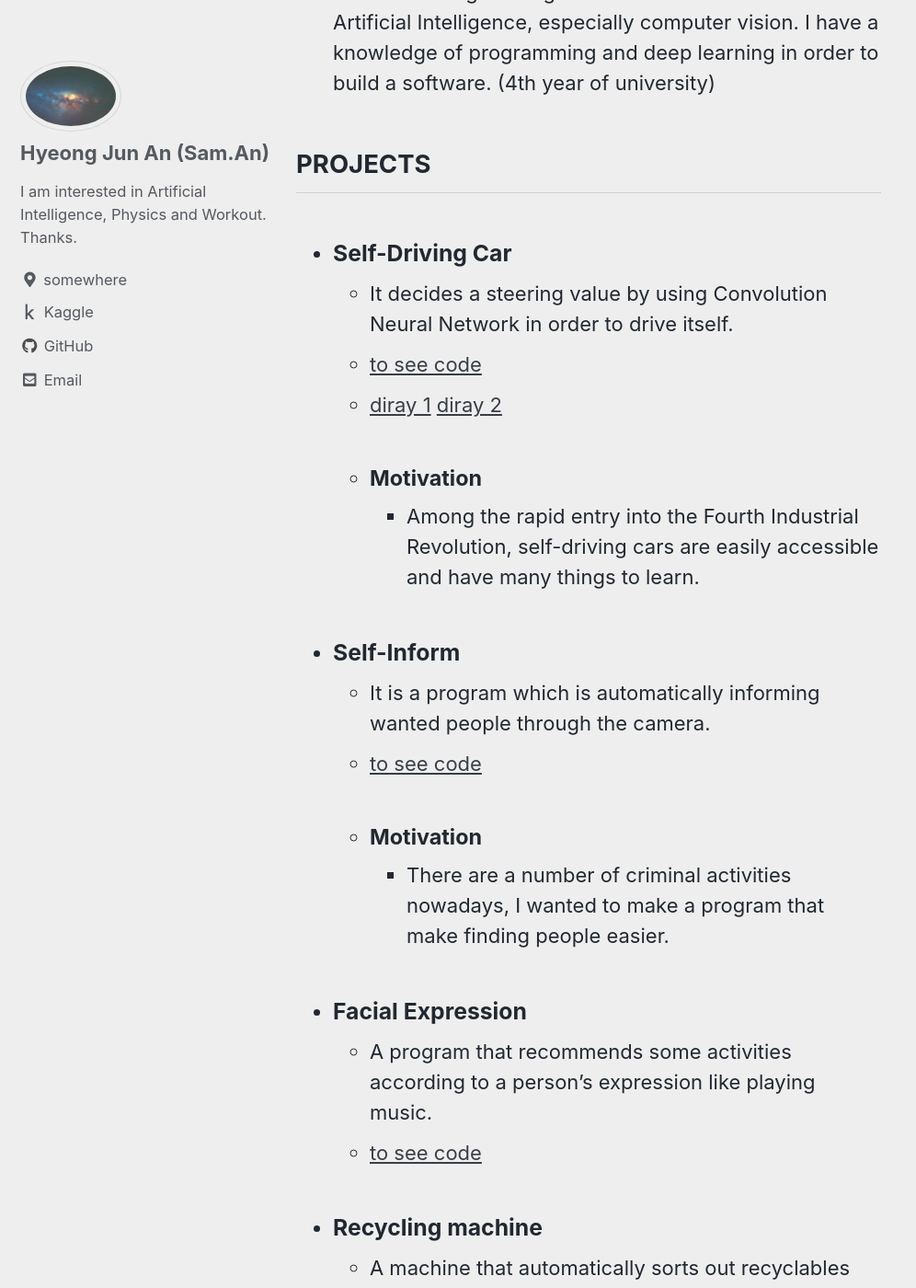
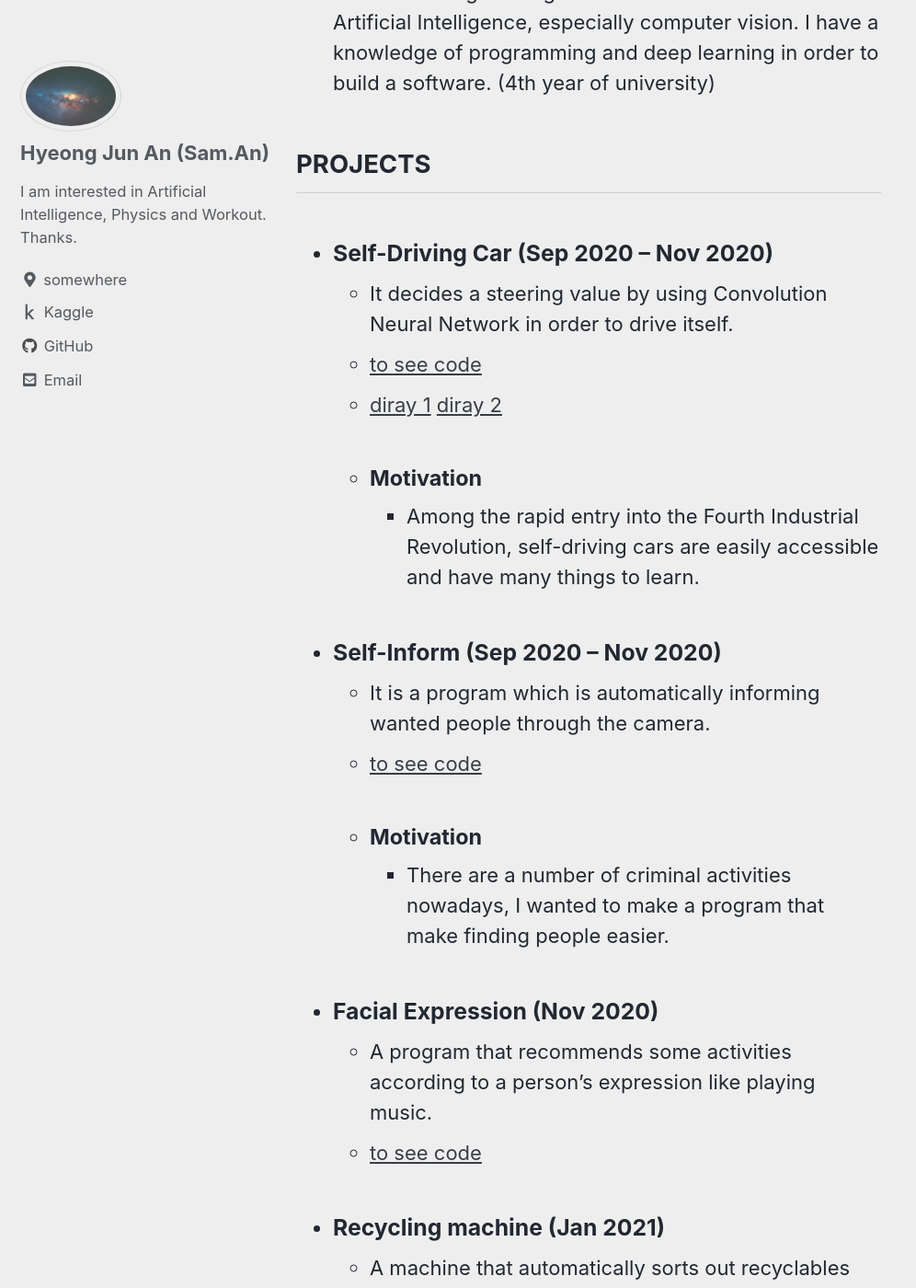
Before and after one commit to sammiee5311/sammiee5311.github.com, a Jekyll site: the page built from _pages/about-archive.md, in a window 1280 px wide and 1400 px high, scrolled down 216 px. Shown: the whole window at 92% size, without its empty margins (0-996 px from the left). Built offline with Jekyll 4.4.1, drawn with Linux system fonts in a browser that asks for light colours; cached includes are drawn as plain includes; some of the changed text lies outside the part shown.

Commit message:
Update about-archive.md

```diff
--- a/_pages/about-archive.md
+++ b/_pages/about-archive.md
@@ -14,7 +14,7 @@ last_modified_at: 2020-01-07
 
 ## PROJECTS
 
-+ ### Self-Driving Car
++ ### Self-Driving Car (Sep 2020 – Nov 2020)
     - It decides a steering value by using Convolution Neural Network in order to drive itself.
     - [to see code](https://github.com/sammiee5311/raspberry_pi/tree/master/self_driving_car)
     - [diray 1](https://sammiee5311.github.io/raspi/Raspi-Self-Driving/) [diray 2](https://sammiee5311.github.io/raspi/raspi-Self-Driving(2)/)
@@ -22,19 +22,18 @@ last_modified_at: 2020-01-07
     - #### Motivation
         - Among the rapid entry into the Fourth Industrial Revolution, self-driving cars are easily accessible and have many things to learn. <br>
 
-
-+ ### Self-Inform
++ ### Self-Inform (Sep 2020 – Nov 2020)
     - It is a program which is automatically informing wanted people through the camera.
     - [to see code](https://github.com/sammiee5311/self_inform)
 
     - #### Motivation
         - There are a number of criminal activities nowadays, I wanted to make a program that make finding people easier. <br>
 
-+ ### Facial Expression
++ ### Facial Expression (Nov 2020)
     - A program that recommends some activities according to a person's expression like playing music.
     - [to see code](https://github.com/sammiee5311/facial_expression)
 
-+ ### Recycling machine
++ ### Recycling machine (Jan 2021)
     - A machine that automatically sorts out recyclables and then gives rewards to people.
     - [to see code](https://github.com/sammiee5311/capstone_design)
     - [diray](https://sammiee5311.github.io/capston/Global-Capstone-Design/)
@@ -44,7 +43,7 @@ last_modified_at: 2020-01-07
 
 ## AWARD
 
-+ Global Capstone Design
++ Global Capstone Design (Jan 2021)
     - Silver Prize
 
 
```
